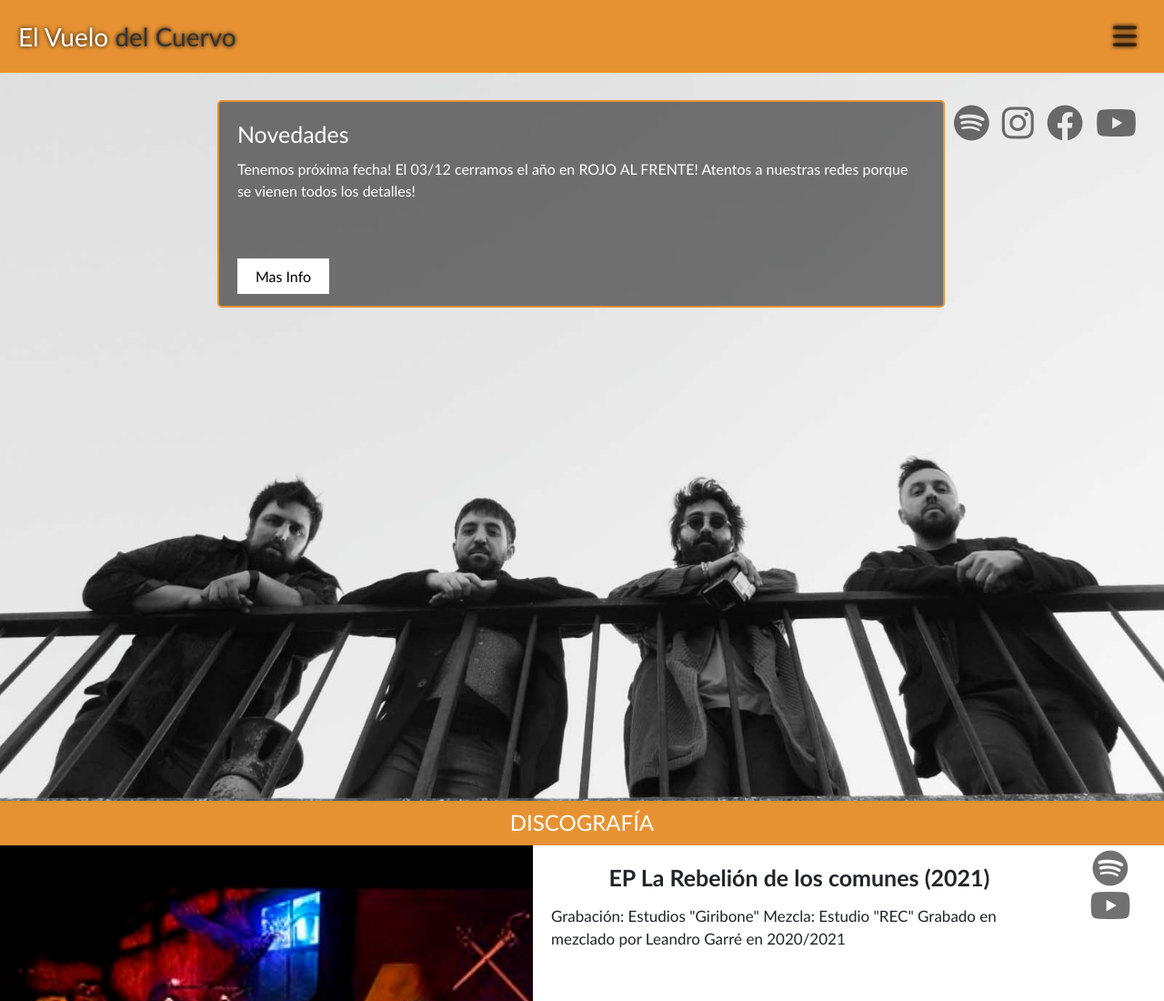
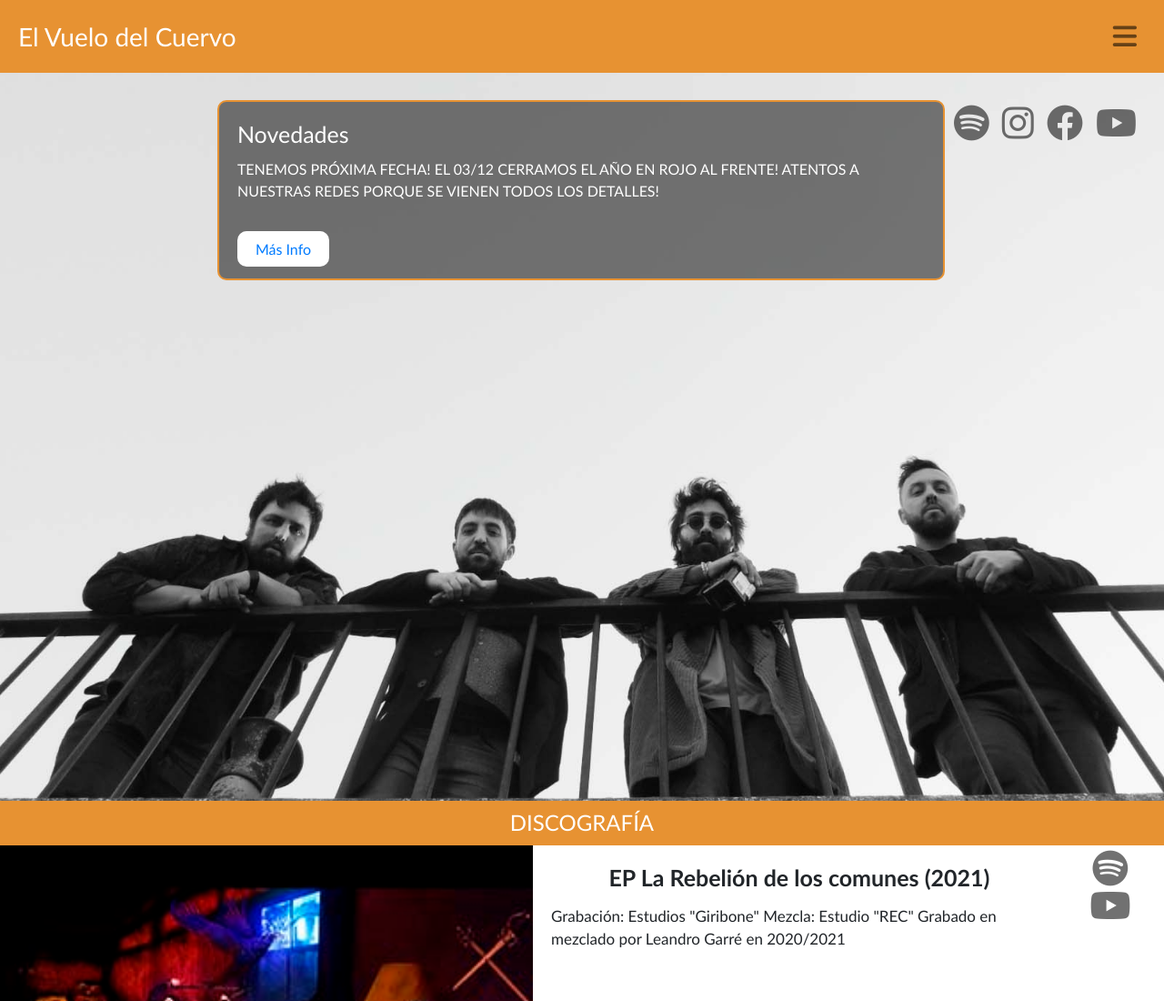
Before and after one commit to MDELIEBANA/segunda-entrega, a plain HTML site: page index.html in a window 1280 px wide. Shown: the top 1100 px of the page at 91% size. Drawn offline with nearby package versions, Linux system fonts and the light colour scheme.

Commit message:
antes de aplicar bootstrap

```diff
--- a/estilos.css
+++ b/estilos.css
@@ -24,11 +24,6 @@ header{
     justify-content: space-between;
     align-items: center;
     padding: 20px;
-    text-shadow: 0 0 5px black;
-}
-
-.logo span{
-    color: #333;
 }
 
 .menu{
@@ -40,6 +35,10 @@ header{
     margin-top: 15px;
     margin-bottom: 15px;
     float: right;
+}
+
+.redes :hover{
+    color:white;
 }
 
 i{
@@ -61,9 +60,9 @@ main{
 .call{
     width: 250px;
     height: auto;
-    background-color: rgba(0, 0, 0, 0.514);
+    background-color: rgba(0, 0, 0, 0.6);
     border: 2px solid #E79232;
-    border-radius: 5px;
+    border-radius: 10px;
     float: right;
     margin-top: 250px;
     padding: 20px;
@@ -71,7 +70,8 @@ main{
 
 .call p{
     color: white;
-    margin-bottom: 70px;
+    margin-bottom: 40px;
+    text-transform: uppercase;
     padding: auto;
 }
 
@@ -85,11 +85,13 @@ h1{
     font-size: 25px;
 }
 
-.callb{
+.callb {
     background-color:white;
+    padding: 10px 20px;
+    height: 30px;
+    width: 20px;
+    border-radius: 10px;
     text-decoration: none;
-    color: black;
-    padding: 10px 20px;
 }
 
 h2{
@@ -140,6 +142,10 @@ h2{
     height: auto;
 }
 
+.redes_disco :hover{
+   color: #E79232;
+}
+
 
 /* --------------Videos----------------- */
 
@@ -173,13 +179,13 @@ h2{
 
 .item{
     width: 100%;
-    border: 2px solid #fff;
+    border: 2px solid lightgray;
 }
 
 .item:hover{
     transform: scale(1.05);
     transition: all 1s;
-    filter: grayscale(80%)
+    filter: grayscale(80%);
 }
 
 .item1{
@@ -318,6 +324,7 @@ h2{
     margin-bottom: 20px;
 }
 
+
 /* --------------Footer----------------- */
 
 footer{
@@ -328,7 +335,6 @@ footer{
     font-size: 18px;
     display: flex;
     flex-direction: column;
-    height:
 }
 
 footer .redes{
--- a/index.html
+++ b/index.html
@@ -13,7 +13,7 @@
 </head>
 <body>
     <header>
-        <div class="logo">El Vuelo <span>del Cuervo</span></div>
+        <div class="logo">El Vuelo del Cuervo</div>
         <i class="fa-solid fa-bars menu"></i>
     </header>
 
@@ -28,7 +28,7 @@
         <h1>Novedades</h1>
         <p> Tenemos próxima fecha! El 03/12 cerramos el año en ROJO AL FRENTE! Atentos a nuestras redes porque se vienen todos los detalles! </p>
         <p class="textogran"></p>
-        <a class="callb" href="#">Mas Info</a>
+        <a class="callb" href="https://www.instagram.com/elvuelodelcuervomusica/"></a">Más Info</a>
     </div>
     </main>
 
@@ -100,6 +100,7 @@
                     <br>
                     <label for="names">Correo </label>
                     <input id= "names" name="Names" type="email">
+                    <br>
                     <label for="">Comentarios</label> <br>
                     <textarea name="" id="" cols="25" rows="5"
                     placeholder=""></textarea>
```
Also changed, not shown: pages/contacto.html (added), pages/fotografia.html (added), pages/integrantes.html (added), pages/videos.html (added).
